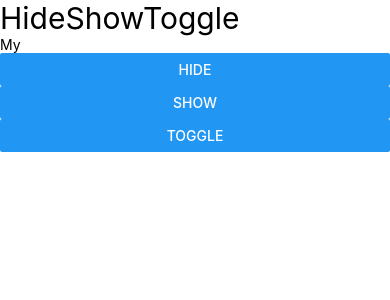
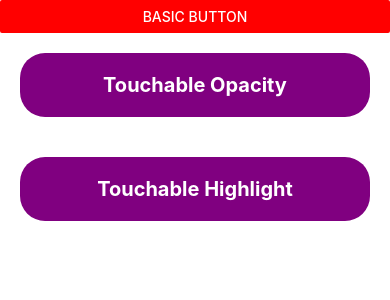
Before and after one commit to onlinedeveloper4u/React-Native-Full-Course-2024-The-Techzeen, a React Native app: screen / in a window 390 px wide. Shown: the top 300 px of the page. Built offline with nearby package versions, Linux system fonts and the light colour scheme.

Commit message:
TouchableOpacity vs TouchableHighlight

```diff
--- a/App.jsx
+++ b/App.jsx
@@ -1,7 +1,8 @@
 import React from 'react'
 // import { View, Text, Button } from 'react-native'
 import { View } from 'react-native'
-import HideShowToggle from './src/components/HideShowToggle'
+import StyleWithButton from './src/components/StyleWithButton'
+// import HideShowToggle from './src/components/HideShowToggle'
 // import UseEffectHookUnmountingPhase from './src/components/UseEffectHookUnmountingPhase'
 // import UseEffectHookUpdatingPhase from './src/components/UseEffectHookUpdatingPhase'
 // import UseEffectHook from './src/components/UseEffectHook'
@@ -44,7 +45,8 @@
       {/* <UseEffectHook /> */}
       {/* <UseEffectHookUpdatingPhase /> */}
       {/* <UseEffectHookUnmountingPhase /> */}
-      <HideShowToggle />
+      {/* <HideShowToggle /> */}
+      <StyleWithButton />
     </View>
   )
 }
--- /dev/null
+++ b/src/components/StyleWithButton.jsx
@@ -0,0 +1,36 @@
+import { View, Text, Button, TouchableOpacity, StyleSheet, TouchableHighlight } from 'react-native'
+import React from 'react'
+
+const StyleWithButton = () => {
+  return (
+    <View>
+      <Button title='Basic Button' color={'red'} />
+      <TouchableOpacity style={ styles.button } activeOpacity={0.7}>
+        <Text style={ styles.buttonText }>Touchable Opacity</Text>
+      </TouchableOpacity>
+      <TouchableHighlight style={ styles.button } underlayColor="#3A1078" onPress={() => {
+        console.log('Hello')
+      }}>
+        <Text style={ styles.buttonText }>Touchable Highlight</Text>
+      </TouchableHighlight>
+    </View>
+  )
+}
+
+export default StyleWithButton
+
+const styles = StyleSheet.create({
+    button: {
+        margin: 20,
+        backgroundColor: 'purple',
+        padding: 20,
+        borderRadius: 25,
+        elevation: 5
+    },
+    buttonText: {
+        color: '#fff',
+        fontSize: 20,
+        fontWeight: 'bold',
+        textAlign: 'center'
+    }
+})
```
